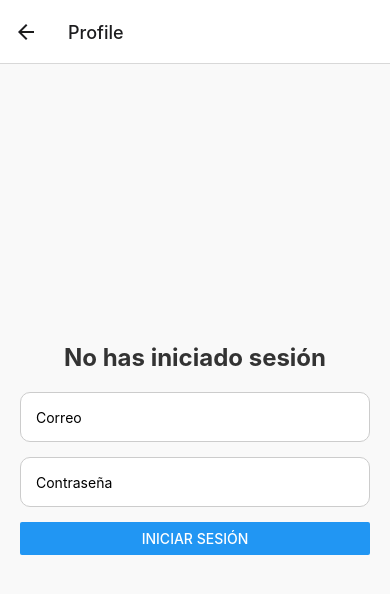
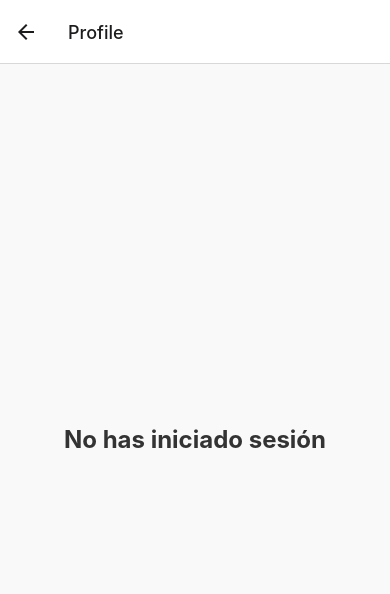
Before and after one commit to StivSerna03/MELI, a React Native app: screen /Profile in a window 390 px wide. Shown: the top 594 px of the page. Built offline with nearby package versions, Linux system fonts and the light colour scheme; what @mercadopago/sdk-react, @react-native-firebase/app would draw is missing.

Commit message:
firebase

```diff
--- a/App.tsx
+++ b/App.tsx
@@ -21,12 +21,12 @@ import firebase from '@react-native-firebase/app';
 enableScreens();
 
 const firebaseConfig = {
-  apiKey: "YOUR_API_KEY",
-  authDomain: "YOUR_AUTH_DOMAIN",
-  projectId: "YOUR_PROJECT_ID",
-  storageBucket: "YOUR_STORAGE_BUCKET",
-  messagingSenderId: "YOUR_MESSAGING_SENDER_ID",
-  appId: "YOUR_APP_ID",
+  apiKey: "AIzaSyDIkfu9i0NXAXrjJaB07AA_v3OkK_ibADw",
+  authDomain: "mercadolibredm-86944.firebaseapp.com",
+  projectId: "mercadolibredm-86944",
+  storageBucket: "mercadolibredm-86944.appspot.com",
+  messagingSenderId: "468902127557",
+  appId: "1:468902127557:android:04f34d4e2fe7fa757c8dac",
 };
 
 const Stack = createStackNavigator();
--- a/UI/Home.js
+++ b/UI/Home.js
@@ -95,6 +95,10 @@ export default function Home({ navigation }) {
           onPress={() => navigation.navigate('Profile')}
         />
         <Button
+          title="Perfil"
+          onPress={() => navigation.navigate('Login')}
+        />
+        <Button
           title="Carrito"
           onPress={() => navigation.navigate('ShoppingCar')}
         />
--- a/UI/ProfileScreen.js
+++ b/UI/ProfileScreen.js
@@ -6,7 +6,6 @@ import auth from '@react-native-firebase/auth';
 
 export default function ProfileScreen({ navigation }) {
   const [user, setUser] = useState(null);
-  const [email, setEmail] = useState('');
   const [password, setPassword] = useState('');
   useEffect(() => {
     const loadUser = async () => {
@@ -52,20 +51,6 @@ export default function ProfileScreen({ navigation }) {
     return (
       <View style={styles.container}>
         <Text style={styles.title}>No has iniciado sesión</Text>
-        <TextInput
-          placeholder="Correo"
-          value={email}
-          onChangeText={setEmail}
-          style={styles.input}
-        />
-        <TextInput
-          placeholder="Contraseña"
-          value={password}
-          onChangeText={setPassword}
-          secureTextEntry
-          style={styles.input}
-        />
-        <Button title="Iniciar sesión" onPress={handleLogin} />
       </View>
     );
   }
--- a/UI/RegisterScreen.js
+++ b/UI/RegisterScreen.js
@@ -50,11 +50,10 @@ export default function RegisterScreen({ navigation }) {
           return;
         }
 
-        await auth().createUserWithEmailAndPassword(email, password);
-
+        await auth().createUserWithEmailAndPassword(email, password)
+          .then(async (userCredential) => {
             const newUser = {
               username,
-          password,
               email,
               birthdate,
               address,
@@ -64,11 +63,15 @@ export default function RegisterScreen({ navigation }) {
             };
             users[username] = newUser;
             await AsyncStorage.setItem('users', JSON.stringify(users));
-
             await AsyncStorage.setItem('currentUser', JSON.stringify(newUser));
 
             Alert.alert('Éxito', 'Usuario registrado correctamente');
             navigation.navigate('Profile');
+          })
+          .catch((error) => {
+            const errorMessage = error.message;
+            Alert.alert('Error', errorMessage);
+          });
       } catch (error) {
         console.error('Error al registrar usuario:', error);
         Alert.alert('Error', 'No se pudo completar el registro');
--- a/UI/ShoppingCar.js
+++ b/UI/ShoppingCar.js
@@ -3,6 +3,7 @@ import { View, Text, Button, Alert } from 'react-native';
 import { initMercadoPago, MercadoPago } from '@mercadopago/sdk-react';
 import AsyncStorage from '@react-native-async-storage/async-storage';
 import styles from '../globalStyles/Styles';
+
 
 initMercadoPago('YOUR_PUBLIC_KEY');
 
--- a/package.json
+++ b/package.json
@@ -18,7 +18,7 @@
     "@react-native-picker/picker": "^2.7.7",
     "@react-navigation/stack": "^6.4.1",
     "react": "18.3.1",
-    "react-native": "0.75.2",
+    "react-native": "^0.75.2",
     "react-native-gesture-handler": "^2.18.1",
     "react-native-safe-area-context": "^4.10.9",
     "react-native-screens": "^3.34.0"
```
Also changed, not shown: UI/Profile.js (added, +17 -0 lines), 3 other files (tests, documents, lock files or other folders). Lines whose indentation alone changed are shown as unchanged.
